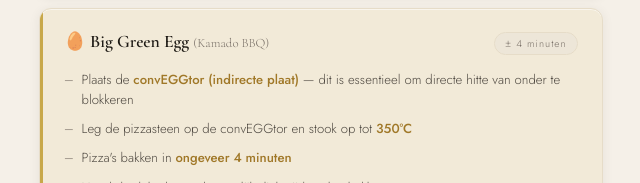
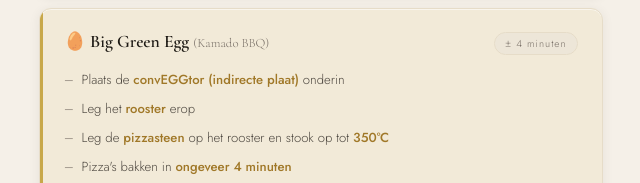
Before and after one commit to rogierpost89/pizzadeeg, a plain HTML site: page index.html in a window 1280 px wide. Shown: the part 2689-2872 px from the top of the page, without its empty margins (319-959 px from the left). Drawn offline with nearby package versions, Linux system fonts and the light colour scheme.

Commit message:
Add files via upload

```diff
--- a/index.html
+++ b/index.html
@@ -579,8 +579,9 @@
           <span class="step-tag">± 4 minuten</span>
         </div>
         <ul class="step-list">
-          <li>Plaats de <span class="hl-gold">convEGGtor (indirecte plaat)</span> — dit is essentieel om directe hitte van onder te blokkeren</li>
-          <li>Leg de pizzasteen op de convEGGtor en stook op tot <span class="hl-gold">350°C</span></li>
+          <li>Plaats de <span class="hl-gold">convEGGtor (indirecte plaat)</span> onderin</li>
+          <li>Leg het <span class="hl-gold">rooster</span> erop</li>
+          <li>Leg de <span class="hl-gold">pizzasteen</span> op het rooster en stook op tot <span class="hl-gold">350°C</span></li>
           <li>Pizza's bakken in <span class="hl-gold">ongeveer 4 minuten</span></li>
           <li>Houd de deksel zoveel mogelijk dicht tijdens het bakken</li>
         </ul>
```
